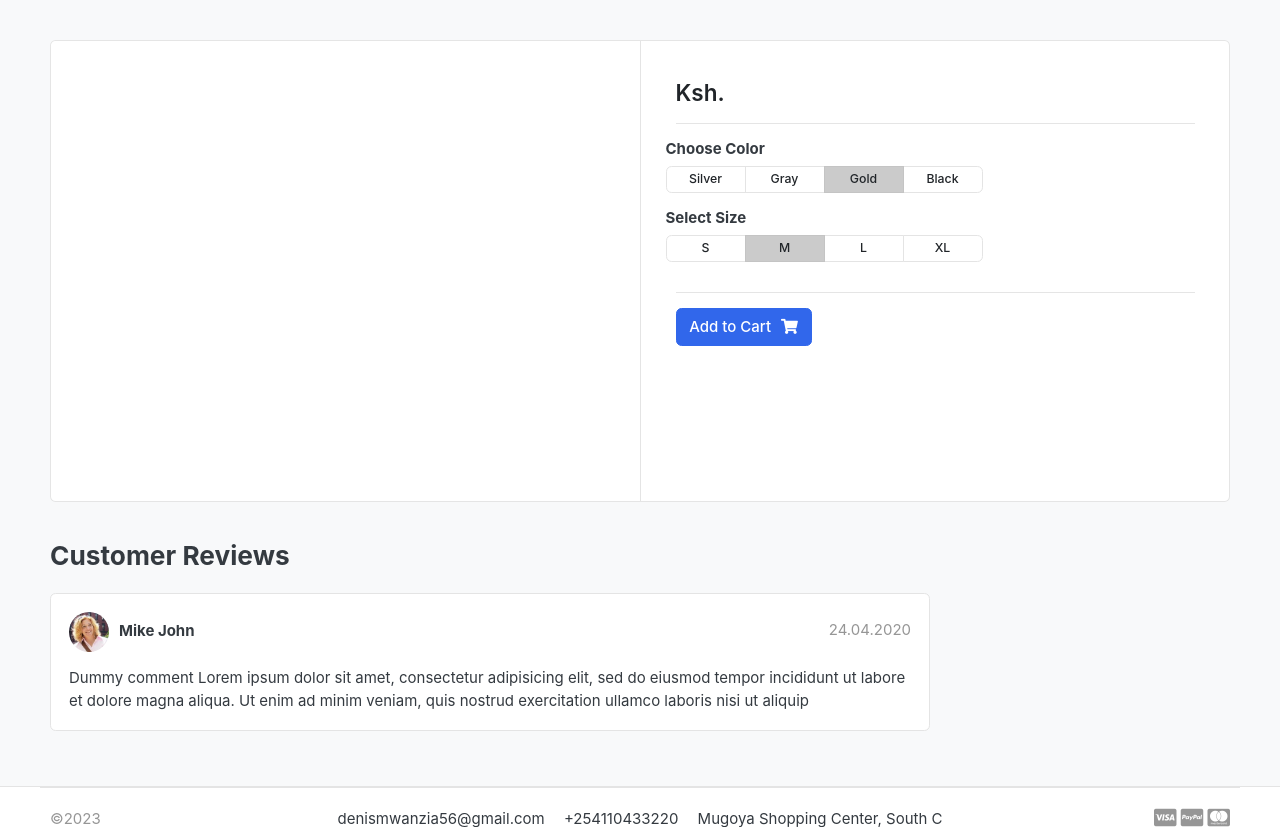
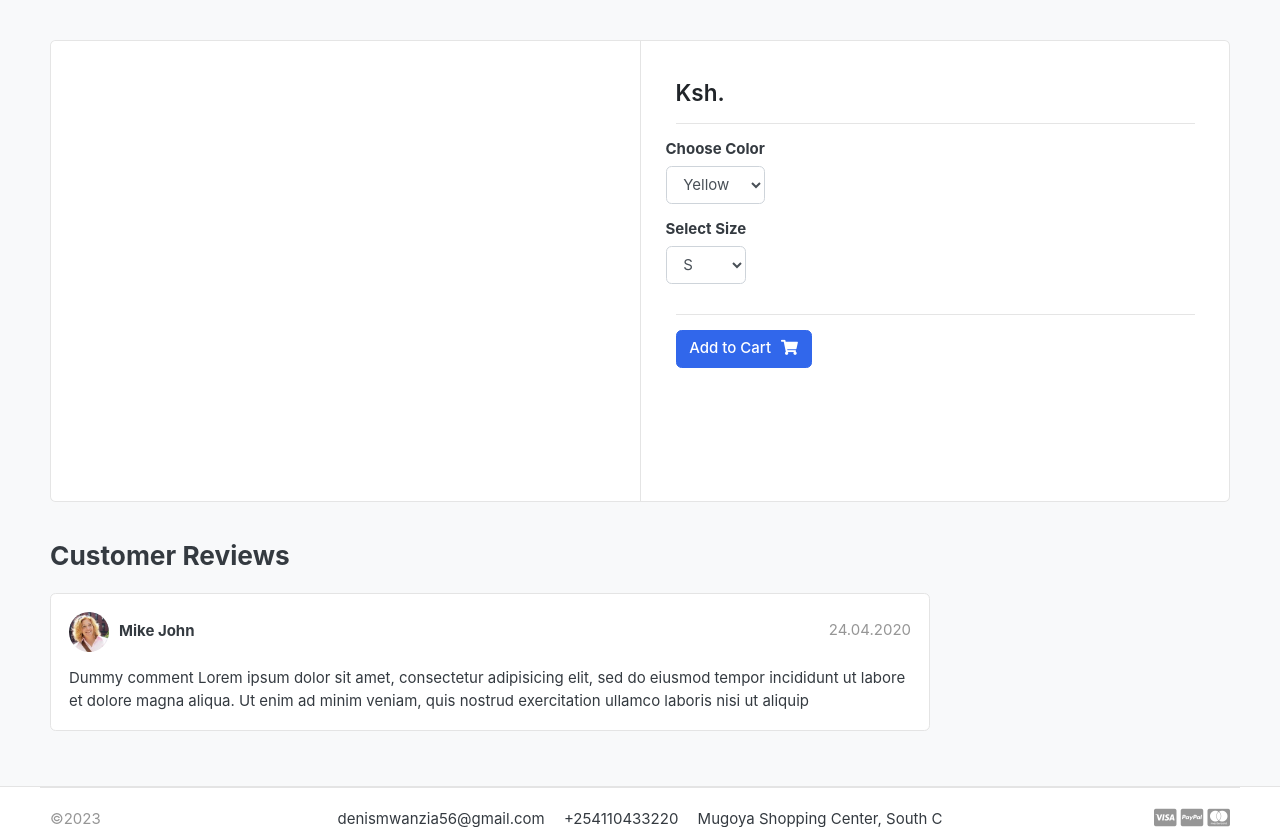
Before and after one commit to Denis-Mwanzia/Mwananchi_Estore, a Django app: template templates/store/product_detail.html in a window 1280 px wide. Shown: the part 118-945 px from the top of the page. Run offline with Django 3.2, Linux system fonts and the light colour scheme; the template is opened without the code that fills it, so the values that code supplies are empty; some libraries are stand-ins or nearby versions; some web fonts are replaced.

Commit message:
made changes on product details file to prepare for product variation functionality

```diff
--- a/templates/store/product_detail.html
+++ b/templates/store/product_detail.html
@@ -15,6 +15,7 @@
           <!-- gallery-wrap .end// -->
         </aside>
         <main class="col-md-6 border-left">
+          <form action="{% url 'add_cart' single_product.id %}">
             <article class="content-body">
               <h1 class="title">{{single_product.product_name}}</h1>
 
@@ -28,46 +29,25 @@
               <div class="row">
                 <div class="item-option-select">
                   <h6>Choose Color</h6>
-                <div
-                  class="btn-group btn-group-sm btn-group-toggle"
-                  data-toggle="buttons"
-                >
-                  <label class="btn btn-light">
-                    <input type="radio" name="radio_color" /> Silver
-                  </label>
-                  <label class="btn btn-light">
-                    <input type="radio" name="radio_color" /> Gray
-                  </label>
-                  <label class="btn btn-light active">
-                    <input type="radio" name="radio_color checked" /> Gold
-                  </label>
-                  <label class="btn btn-light">
-                    <input type="radio" name="radio_color" /> Black
-                  </label>
-                </div>
+                    <select name="color" class="form-control">
+                      <option value="yellow">Yellow</option>
+                      <option value="grey">Grey</option>
+                      <option value="red">Red</option>
+                      <option value="green">Green</option>
+                      <option value="black">Black</option>
+                    </select>
                 </div>
               </div>
               <!-- row.// -->
               <div class="row">
                 <div class="item-option-select">
                   <h6>Select Size</h6>
-                <div
-                  class="btn-group btn-group-sm btn-group-toggle"
-                  data-toggle="buttons"
-                >
-                  <label class="btn btn-light">
-                    <input type="radio" name="radio_color" /> S
-                  </label>
-                  <label class="btn btn-light active">
-                    <input type="radio" name="radio_color" checked /> M
-                  </label>
-                  <label class="btn btn-light">
-                    <input type="radio" name="radio_color" /> L
-                  </label>
-                  <label class="btn btn-light">
-                    <input type="radio" name="radio_color" /> XL
-                  </label>
-                </div>
+                  <select name="size" class="form-control">
+                      <option value="small">S</option>
+                      <option value="medium">M</option>
+                      <option value="large">X</option>
+                      <option value="extra-large">XL</option>
+                    </select>
                 </div>
               </div>
               <!-- row.// -->
@@ -84,15 +64,15 @@
                   ><i class="fas fa-eye"></i
                 ></a>
                 {% else %}
-            <a
-              href="{% url 'add_cart' single_product.id %}"
+                <button type="submit"
                   class="btn btn-primary"
                   ><span class="text">Add to Cart</span
                   ><i class="fas fa-shopping-cart"></i
-            ></a>
+                ></button>
             {% endif %} {% endif %}
           </article>
           <!-- product-info-aside .// -->
+          <form/>
         </main>
         <!-- col.// -->
       </div>
```
Lines whose indentation alone changed are shown as unchanged.
